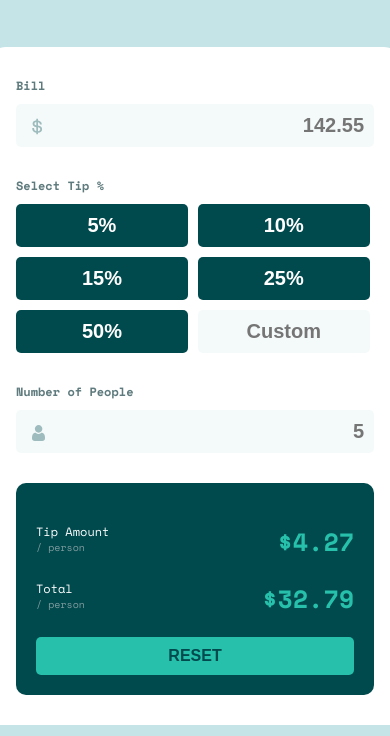
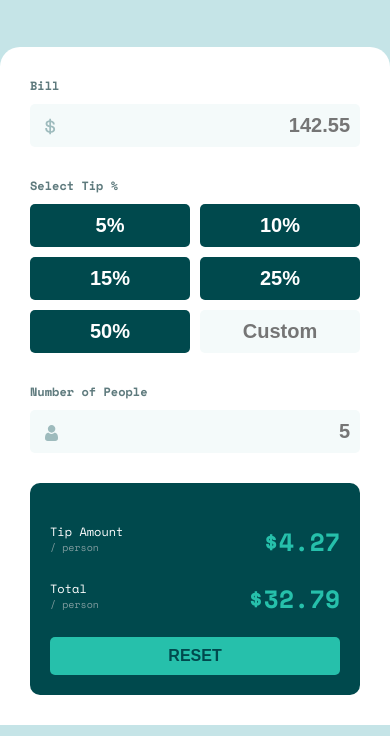
Before and after one commit to rafo38kh/tip-calculator-app, a website: page index.html in a window 390 px wide. Shown: the part 108-844 px from the top of the page. Drawn offline with nearby package versions, Linux system fonts and the light colour scheme.

Commit message:
mobile version

```diff
--- a/index.html
+++ b/index.html
@@ -22,7 +22,6 @@
     <title>Frontend Mentor | Tip calculator app</title>
   </head>
   <body>
-    <main class="container">
     <div class="content">
       <img src="./images/logo.svg" alt="Spli tter" class="content__logo" />
 
@@ -39,30 +38,22 @@
           <p class="content__input-title">Select Tip %</p>
           <div class="content__input-buttons">
             <button class="content__input-button input__button-js">5%</button>
-              <button class="content__input-button input__button-js">
-                10%
-              </button>
-              <button class="content__input-button input__button-js">
-                15%
-              </button>
-              <button class="content__input-button input__button-js">
-                25%
-              </button>
-              <button class="content__input-button input__button-js">
-                50%
-              </button>
+            <button class="content__input-button input__button-js">10%</button>
+            <button class="content__input-button input__button-js">15%</button>
+            <button class="content__input-button input__button-js">25%</button>
+            <button class="content__input-button input__button-js">50%</button>
+            <form action="#" class="content__form">
               <input
                 type="text"
                 class="content__input-custom input__button-js"
                 placeholder="Custom"
               />
+            </form>
           </div>
           <p></p>
 
           <form action="#" class="content__form content__human">
-              <label class="content__input-title" for=""
-                >Number of People</label
-              >
+            <label class="content__input-title" for="">Number of People</label>
             <input
               type="text"
               class="content__input input__people-js"
@@ -93,6 +84,5 @@
         </div>
       </div>
     </div>
-    </main>
   </body>
 </html>
--- a/scss/_base.scss
+++ b/scss/_base.scss
@@ -28,6 +28,5 @@ body {
   justify-content: center;
   align-items: center;
   grid-template-rows: 1fr auto;
-  align-items: center;
   min-height: 100vh;
 }
--- a/scss/_component.scss
+++ b/scss/_component.scss
@@ -1,4 +1,5 @@
 .content {
+  width: 100%;
   &__logo {
     display: block;
     margin: 0 auto;
@@ -63,12 +64,16 @@
     margin-bottom: 3rem;
     font-size: 2rem;
     text-align: right;
+    &:focus-within {
+      outline: 0.1rem solid $color--cyan;
+    }
   }
 
   &__input-buttons {
+    width: 100%;
     display: grid;
-    grid-template-rows: repeat(3);
-    grid-template-columns: repeat(2, 48%);
+    grid-template-rows: repeat(3, 1fr);
+    grid-template-columns: repeat(2, 1fr);
     grid-gap: 1rem;
     margin-bottom: 3rem;
   }
@@ -89,8 +94,8 @@
     }
   }
 
-  &__input-button-active {
-  }
+  //   &__input-button-active {
+  //   }
 
   &__input-custom {
     color: $color--darkCyanOne;
@@ -101,6 +106,10 @@
     font-weight: 700;
     font-size: 2rem;
     text-align: center;
+    width: 100%;
+    &:focus-within {
+      outline: 0.1rem solid $color--cyan;
+    }
   }
 
   &__output-boxes {
@@ -114,8 +123,8 @@
     justify-content: space-between;
     margin-bottom: 2rem;
   }
-  &__output-text {
-  }
+  //   &__output-text {
+  //   }
 
   &__output-title {
     color: $color--white;
```
Also changed, not shown: css/style.css. Lines whose indentation alone changed are shown as unchanged.
